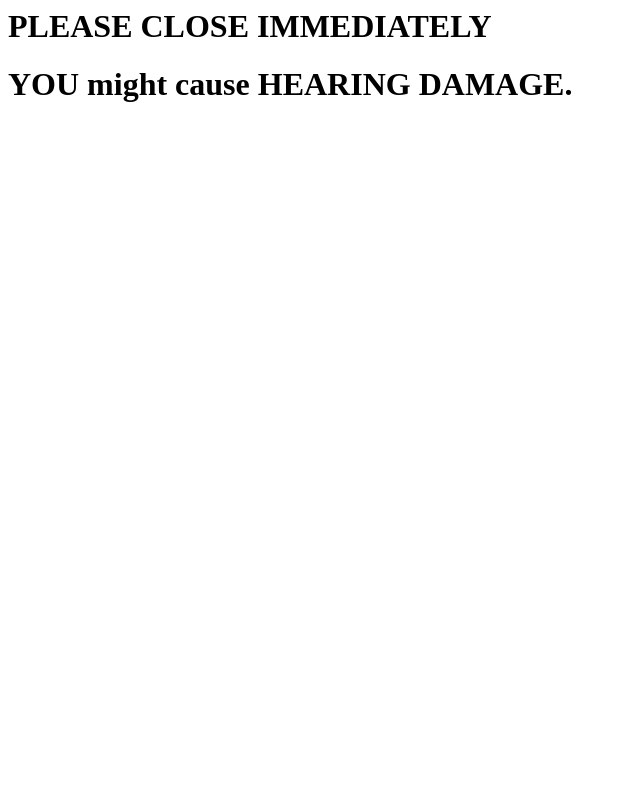
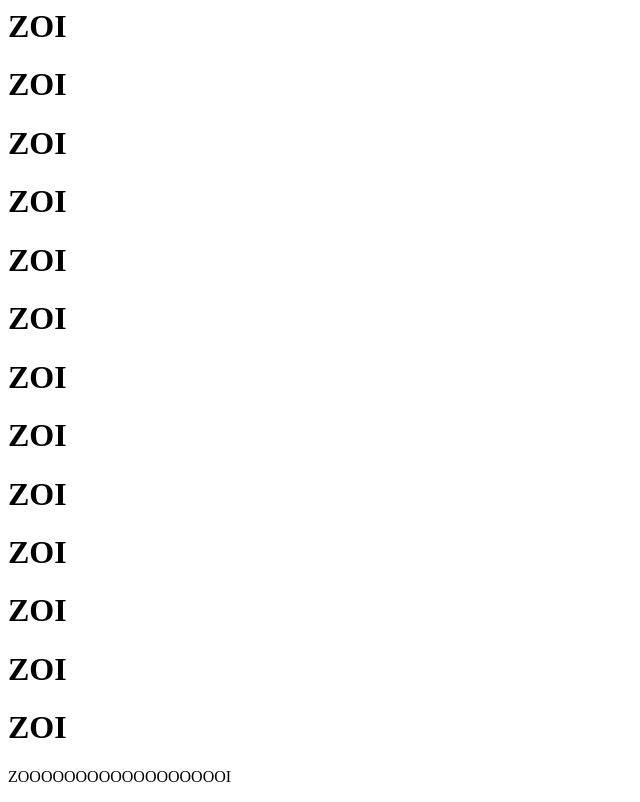
Before and after one commit to Laica-Lunasys/soundtest, a plain HTML site: page index.html in a window 1280 px wide. Shown: the whole page, without its empty margins (0-640 px from the left). Drawn offline with Linux system fonts and the light colour scheme.

Commit message:
Update index.html

```diff
--- a/index.html
+++ b/index.html
@@ -1,8 +1,21 @@
 <html>
 
 <body>
-    <h1>PLEASE CLOSE IMMEDIATELY</h1>
-    <h1>YOU might cause HEARING DAMAGE.</h1>
+    <h1>ZOI</h1>
+    <h1>ZOI</h1>
+    <h1>ZOI</h1>
+    <h1>ZOI</h1>
+    <h1>ZOI</h1>
+    <h1>ZOI</h1>
+    <h1>ZOI</h1>
+    <h1>ZOI</h1>
+    <h1>ZOI</h1>
+    <h1>ZOI</h1>
+    <h1>ZOI</h1>
+    <h1>ZOI</h1>
+    <h1>ZOI</h1>
+
+    <p>ZOOOOOOOOOOOOOOOOOOI</p>
 </body>
 
 <script>
```
